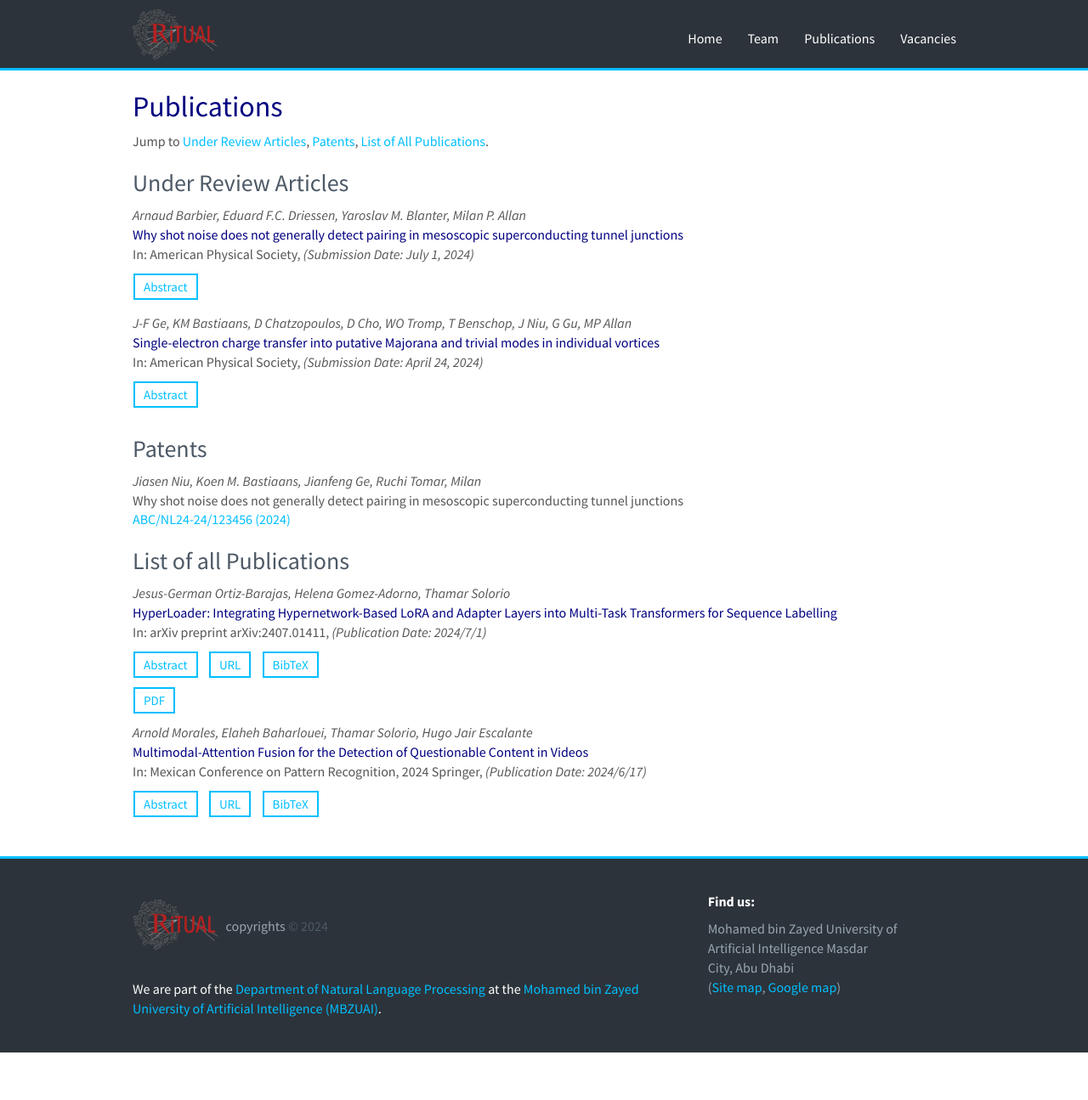
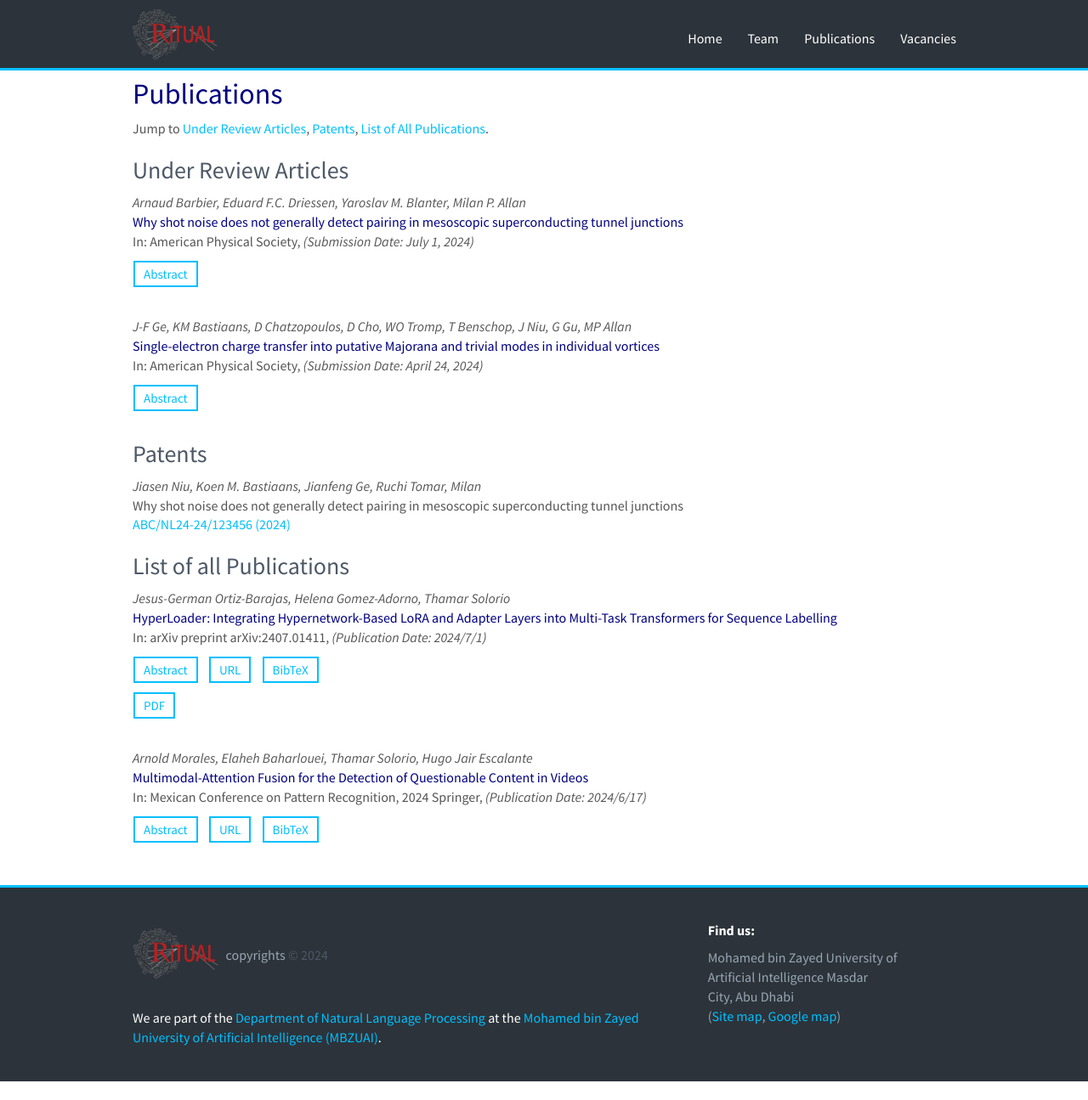
Before and after one commit to RamzaBasharat/MBZUAI, a Jekyll site: the page built from _pages/publications.md, in a window 1280 px wide and 1295 px high. Shown: the whole window at 85% size. Built offline with Jekyll 4.4.1, drawn with Linux system fonts in a browser that asks for light colours; nearby versions of some CDN libraries.

Commit message:
updating publications

```diff
--- a/_pages/publications.md
+++ b/_pages/publications.md
@@ -17,7 +17,7 @@ Jump to [Under Review Articles](#under-review-articles), [Patents](#patents), [L
   <em>{{ publi.authors }} </em><br />
   <span class="navy">{{ publi.title }}</span><br />
   In: {{ publi.publisher }}, <i>(Submission Date: {{publi.date}})</i>
-<div class="row" style="margin-bottom:5px">
+<div class="row publ-btn-margins">
   <div class="col-sm-12 clearfix">
   <a class="small-sky-btn" data-toggle="collapse" href="#abs-{{ forloop.index }}" role="button" aria-expanded="false" aria-controls="abs-{{ forloop.index }}">
     Abstract
@@ -47,7 +47,7 @@ Jump to [Under Review Articles](#under-review-articles), [Patents](#patents), [L
   <em>{{ publi.authors }} </em><br />
   <span class="navy">{{ publi.title }}</span><br />
   In: {{publi.publisher}}, <i>(Publication Date: {{ publi.date }})</i>
-<div class="row" style="margin-bottom:0px">
+<div class="row publ-btn-margins">
   <div class="col-sm-12 clearfix">
   <a class="small-sky-btn" data-toggle="collapse" href="#abstract-{{ forloop.index }}" role="button" aria-expanded="false" aria-controls="abstract-{{ forloop.index }}">
     Abstract
@@ -64,11 +64,11 @@ Jump to [Under Review Articles](#under-review-articles), [Patents](#patents), [L
 </div>
 </div>
 
-<div class="collapse" id="abstract-{{ forloop.index }}">
+<div class="collapse publ-btn-margins" id="abstract-{{ forloop.index }}">
     {{publi.abs}}
 </div>
 
-<div class="collapse" id="bibtex-{{ forloop.index }}">
+<div class="collapse publ-btn-margins" id="bibtex-{{ forloop.index }}">
    <pre>{{publi.bibtex}}</pre>
 </div>
 {% endfor %}
--- a/css/main.scss
+++ b/css/main.scss
@@ -97,9 +97,9 @@ firstp {
 transform: scale(1.02)
 }
 
-.space-below-nav{
-    margin-top:15px;
-    margin-bottom:20px;
+.publ-btn-margins{
+    margin-top:10px;
+    margin-bottom:10px;
 }
 
 // ----------------- custom color ------------------------------
```
